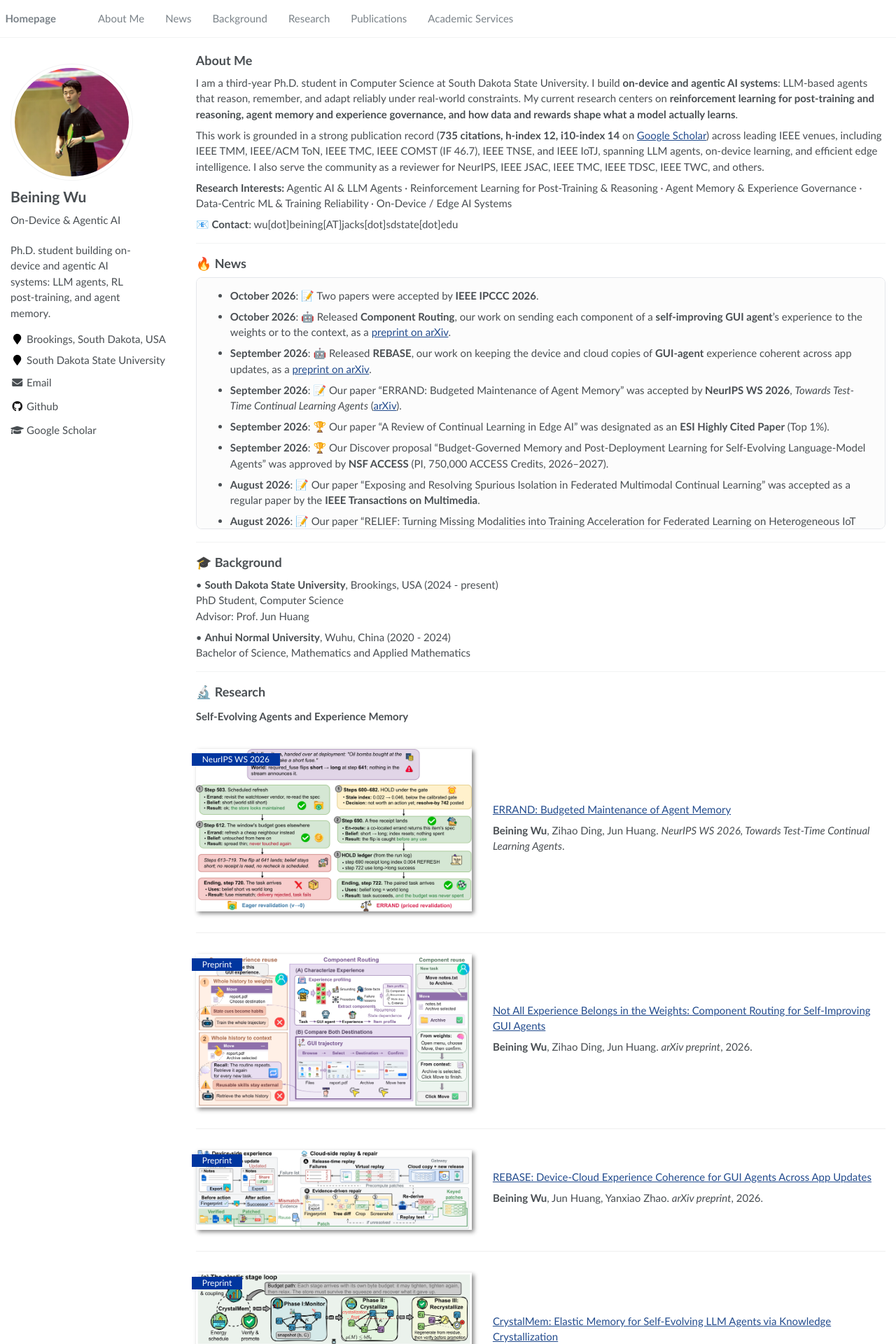
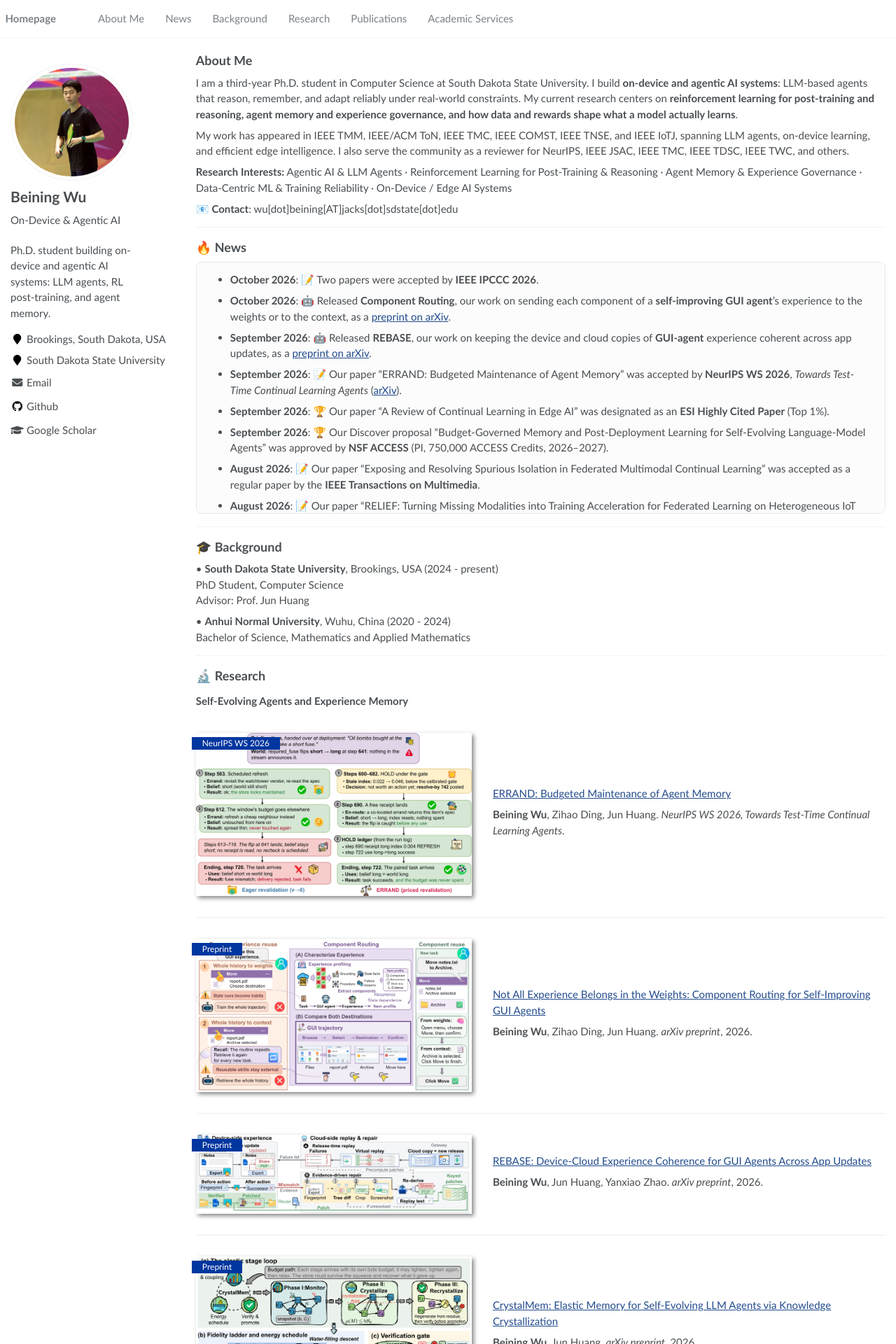
Before and after one commit to beining1008/beining1008.github.io, a Jekyll site: the page built from _pages/about.md, in a window 1280 px wide. Shown: the top 1920 px of the page at 70% size. Built offline with Jekyll 4.4.1, drawn with Linux system fonts in a browser that asks for light colours; some of the changed text lies outside the part shown.

Commit message:
Add WACV 2027 LVR workshop reviewer; drop Scholar metrics from About Me
Co-Authored-By: Claude Opus 5.5 <noreply@anthropic.com>
Claude-Session: https://claude.ai/code/session_013iWxuL75RoqvWdJSi7Vdyv

```diff
--- a/_pages/about.md
+++ b/_pages/about.md
@@ -30,7 +30,7 @@ redirect_from:
 
 I am a third-year Ph.D. student in Computer Science at South Dakota State University. I build **on-device and agentic AI systems**: LLM-based agents that reason, remember, and adapt reliably under real-world constraints. My current research centers on **reinforcement learning for post-training and reasoning, agent memory and experience governance, and how data and rewards shape what a model actually learns**.
 
-This work is grounded in a strong publication record (<b>735 citations, h-index 12, i10-index 14</b> on <a href="https://scholar.google.com/citations?user=UX2048QAAAAJ">Google Scholar</a>) across leading IEEE venues, including IEEE TMM, IEEE/ACM ToN, IEEE TMC, IEEE COMST (IF 46.7), IEEE TNSE, and IEEE IoTJ, spanning LLM agents, on-device learning, and efficient edge intelligence. I also serve the community as a reviewer for NeurIPS, IEEE JSAC, IEEE TMC, IEEE TDSC, IEEE TWC, and others.
+My work has appeared in IEEE TMM, IEEE/ACM ToN, IEEE TMC, IEEE COMST, IEEE TNSE, and IEEE IoTJ, spanning LLM agents, on-device learning, and efficient edge intelligence. I also serve the community as a reviewer for NeurIPS, IEEE JSAC, IEEE TMC, IEEE TDSC, IEEE TWC, and others.
 
 **Research Interests:** Agentic AI &amp; LLM Agents · Reinforcement Learning for Post-Training &amp; Reasoning · Agent Memory &amp; Experience Governance · Data-Centric ML &amp; Training Reliability · On-Device / Edge AI Systems
 
```
Also changed, not shown: other parts of _pages/about.md (+1 -0 lines).
